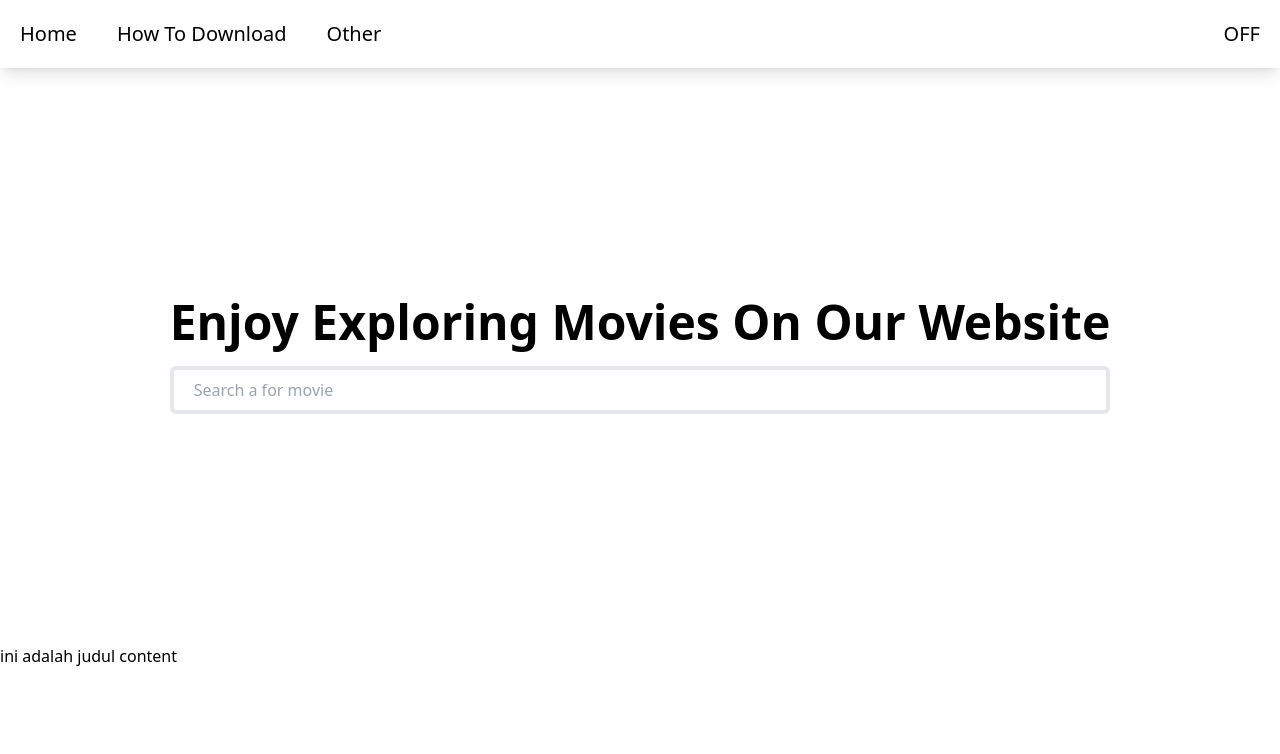
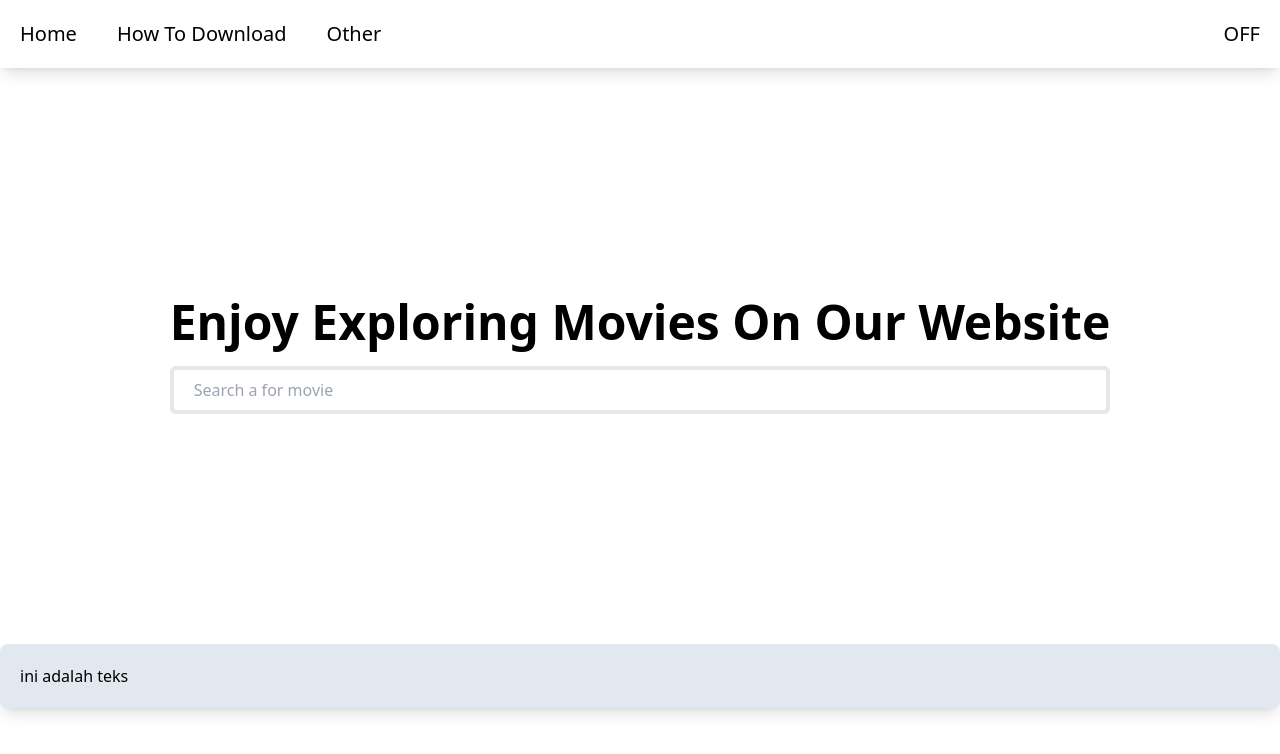
Before and after one commit to Igprad01/React-Js-Learn, a React (Vite) app: page / in a window 1280 px wide. Shown: the top 754 px of the page. Built offline with nearby package versions, Linux system fonts and the light colour scheme.

Commit message:
fix design layout contentPage

```diff
--- a/src/components/Layouts/ContentPage.jsx
+++ b/src/components/Layouts/ContentPage.jsx
@@ -3,8 +3,9 @@ import Heading1 from '../ELements/Heading1/H1';
 
 const ContentPage = () => {
     return (
-        <div className="block">
-        <Heading1 text = 'ini adalah judul content' styling = 'text-black   ' />
+        <div className="container bg-slate-200  mx-auto p-5 rounded-lg shadow-lg">
+            <Heading1 text = 'ini adalah teks' />
+
         </div>
     )
 }
```
